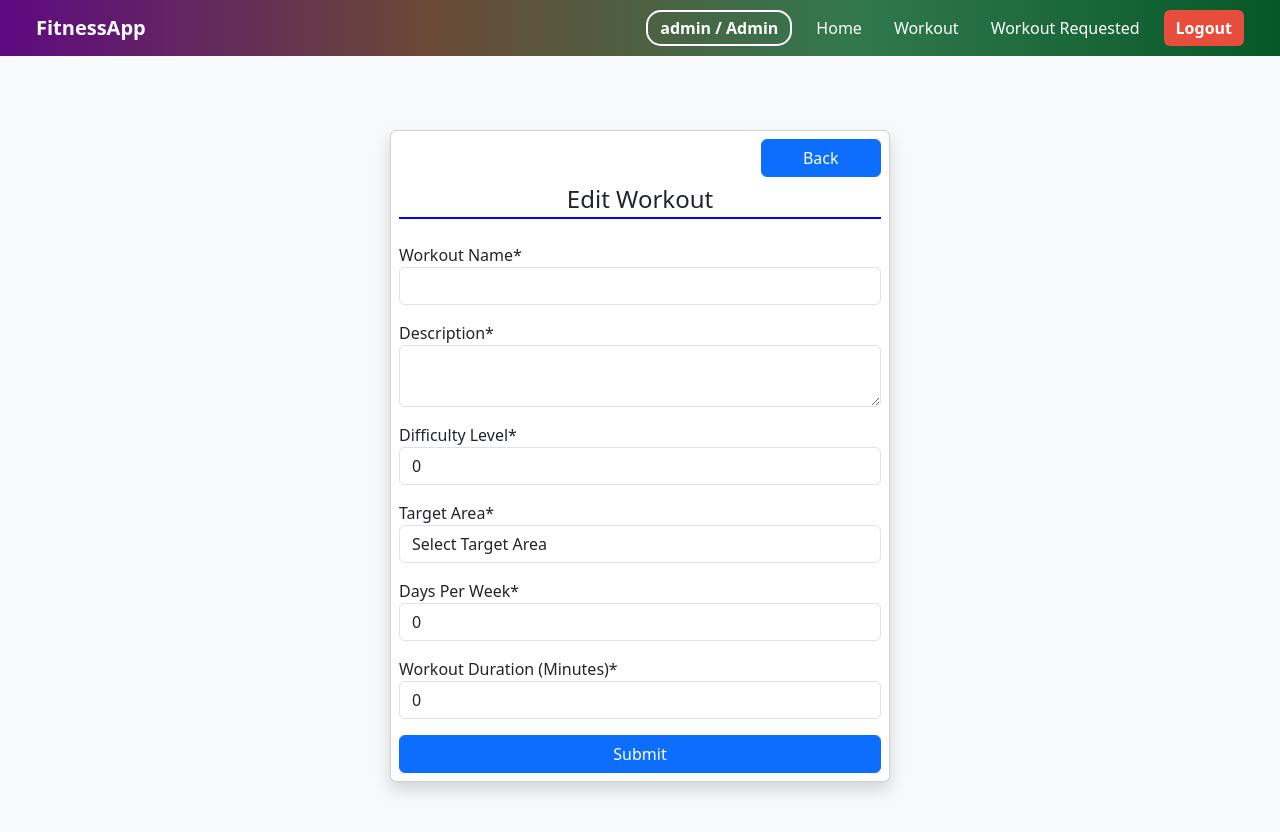
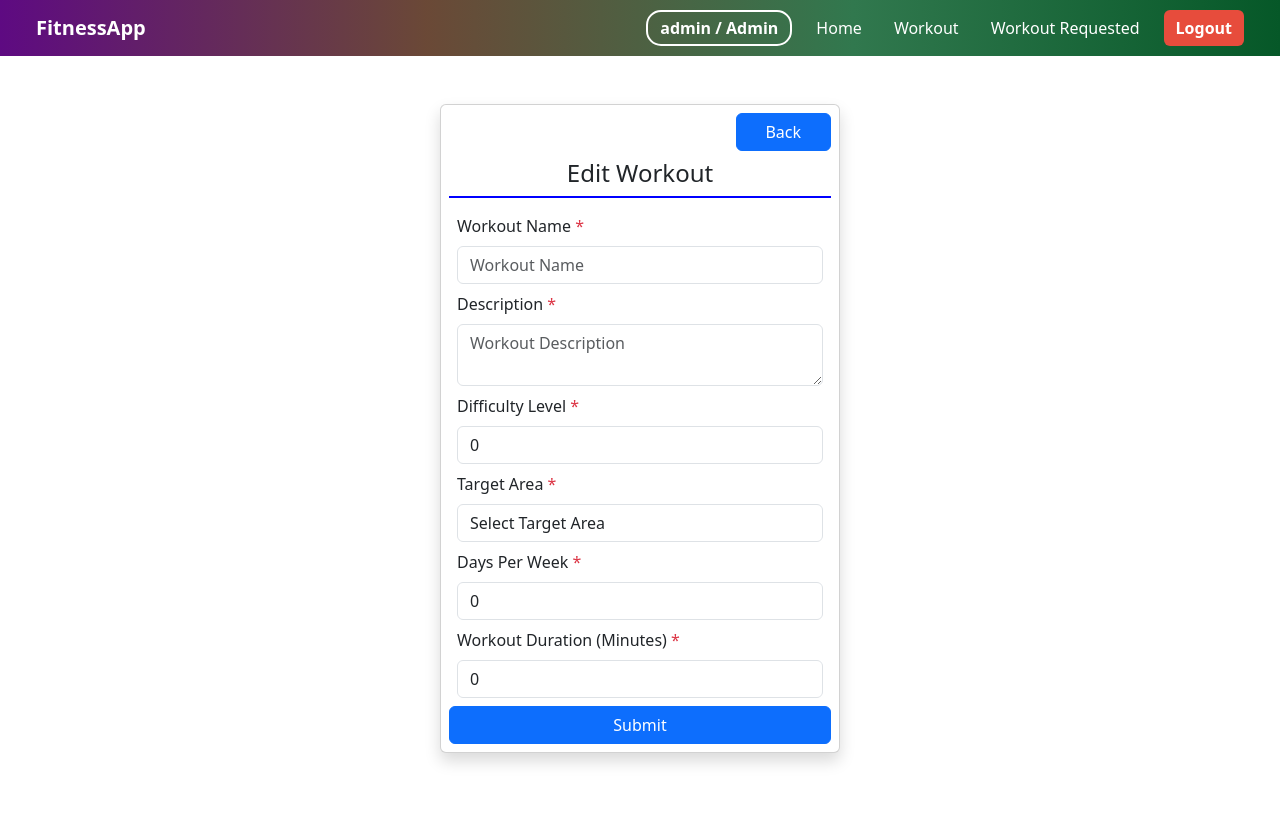
Before and after one commit to neojarvis-testing/2283f08a-b9a4-4f00-bbed-32a534bdf23a-c7769b5d-f51f-4bde-98d0-a3dbd24a42d9, an Angular app in the folder angularapp/: page /admineditworkout/1 in a window 1280 px wide. Shown: the top 832 px of the page. After the commit the page ends 801 px from the top, so only its background shows below. Built offline with nearby package versions, Linux system fonts and the light colour scheme; no server answers.

Commit message:
add edit changes

```diff
--- a/angularapp/src/app/components/adminaddworkout/adminaddworkout.component.css
+++ b/angularapp/src/app/components/adminaddworkout/adminaddworkout.component.css
@@ -3,6 +3,9 @@
   box-shadow: none;
   width:300px;
   margin:auto;
+}
+.validation-space {
+  min-height: 20px;
 }
 
 .custom-header {
--- a/angularapp/src/app/components/adminaddworkout/adminaddworkout.component.html
+++ b/angularapp/src/app/components/adminaddworkout/adminaddworkout.component.html
@@ -13,17 +13,15 @@
 </div>
 
 
-<div class="d-flex justify-content-center align-items-center vh-100 m-5">
-    <div class="card p-2 shadow" style="width: 400px;max-height: 700px;overflow-y: hidden;">
+<div class="d-flex justify-content-center align-items-center h-100 m-5">
+    <div class="card p-2 shadow" style="width: 400px;max-height: 770px;overflow-y: hidden;">
       <h4 class="text-center mb-2 pb-2" style="border-bottom: 2px solid blue;">Create New Workout</h4>
 
       <form [formGroup]="workoutForm" (ngSubmit)="onSubmit()">
         <div class="form-group m-2">
           <label>Workout Name*</label>
           <input type="text" class="form-control mt-2" formControlName="workoutName"  placeholder="Workout Name"/>
-          <div *ngIf="f.workoutName.touched && f.workoutName.errors" class="text-danger">
-            Workout Name is required
-          </div>
+            <div *ngIf="f.workoutName.touched && f.workoutName.errors" class="text-danger">Workout Name is required</div>
         </div>
 
         <div class="form-group m-2">
--- a/angularapp/src/app/components/admineditworkout/admineditworkout.component.html
+++ b/angularapp/src/app/components/admineditworkout/admineditworkout.component.html
@@ -13,41 +13,42 @@
   </div>
 </div>
 
-<div class="edit-container d-flex justify-content-center align-items-center vh-100 bg-light">
-  <div class="card p-2 shadow" style="width: 500px;">
+
+<div class="d-flex justify-content-center align-items-center h-100 m-5">
+  <div class="card p-2 shadow" style="width: 400px;max-height: 750px;overflow-y: hidden; ">
     <div class="d-flex justify-content-end mb-2">
       <button class="btn btn-primary back-btn w-25" routerLink="/adminviewworkout">Back</button>
     </div>
-    <h4 class="text-center mb-2 pb-1" style="border-bottom: 2px solid blue;" >Edit Workout</h4>
+    <h4 class="text-center mb-2 pb-2" style="border-bottom: 2px solid blue;">Edit Workout</h4>
 
     <form [formGroup]="workoutForm" (ngSubmit)="updateWorkout()">
-      <div class="form-group mt-3">
-        <label>Workout Name*</label>
-        <input type="text" class="form-control" formControlName="workoutName" />
+      <div class="form-group m-2">
+        <label>Workout Name <span class="text-danger">*</span></label>
+        <input type="text" class="form-control mt-2" formControlName="workoutName" placeholder="Workout Name" />
         <div *ngIf="f.workoutName.touched && f.workoutName.errors" class="text-danger">
           Workout Name is required
         </div>
       </div>
 
-      <div class="form-group mt-3">
-        <label>Description*</label>
-        <textarea class="form-control" formControlName="description"></textarea>
+      <div class="form-group m-2">
+        <label>Description <span class="text-danger">*</span></label>
+        <textarea class="form-control mt-2" formControlName="description" placeholder="Workout Description"></textarea>
         <div *ngIf="f.description.touched && f.description.errors" class="text-danger">
           Description is required
         </div>
       </div>
 
-      <div class="form-group mt-3">
-        <label>Difficulty Level*</label>
-        <input type="number" class="form-control" formControlName="difficultyLevel" min="1" max="10" />
+      <div class="form-group m-2">
+        <label>Difficulty Level <span class="text-danger">*</span></label>
+        <input type="number" class="form-control mt-2" formControlName="difficultyLevel" min="1" max="10" />
         <div *ngIf="f.difficultyLevel.touched  && f.difficultyLevel.errors" class="text-danger">
           Difficulty Level is required
         </div>
       </div>
 
-      <div class="form-group mt-3">
-        <label>Target Area*</label>
-        <select class="form-control" formControlName="targetArea">
+      <div class="form-group m-2">
+        <label>Target Area <span class="text-danger">*</span></label>
+        <select class="form-control mt-2" formControlName="targetArea">
           <option value="">Select Target Area</option>
           <option>Arms</option>
           <option>Legs</option>
@@ -59,18 +60,18 @@
         </div>
       </div>
 
-      <div class="form-group mt-3">
-        <label>Days Per Week*</label>
-        <input type="number" class="form-control" formControlName="daysPerWeek" min="1" max="7" />
+      <div class="form-group m-2">
+        <label>Days Per Week <span class="text-danger">*</span></label>
+        <input type="number" class="form-control mt-2" formControlName="daysPerWeek" min="1" max="7" />
         <div *ngIf="f.daysPerWeek.touched && f.daysPerWeek.errors" class="text-danger">
           <div *ngIf="f.daysPerWeek.errors['required']">Days Per Week is required</div>
           <div *ngIf="f.daysPerWeek.errors['invalidDaysPerWeek']">Days Per Week must be between 1 & 7</div>
         </div>
       </div>
 
-      <div class="form-group mt-3">
-        <label>Workout Duration (Minutes)*</label>
-        <input type="number" class="form-control" formControlName="averageWorkoutDurationInMinutes" />
+      <div class="form-group m-2">
+        <label>Workout Duration (Minutes) <span class="text-danger">*</span></label>
+        <input type="number" class="form-control mt-2" formControlName="averageWorkoutDurationInMinutes" />
         <div *ngIf="f.averageWorkoutDurationInMinutes.touched && f.averageWorkoutDurationInMinutes.errors"
           class="text-danger">
           Workout Duration is required
@@ -79,6 +80,7 @@
 
       <div *ngIf="errorMessage" class="text-danger text-center mb-2">{{ errorMessage }}</div>
 
-      <button class="btn btn-primary w-100 mt-3">Submit</button>
+      <button class="btn btn-primary w-100">Submit</button>
     </form>
   </div>
+</div>
--- a/angularapp/src/app/components/admineditworkout/admineditworkout.component.ts
+++ b/angularapp/src/app/components/admineditworkout/admineditworkout.component.ts
@@ -69,6 +69,4 @@ export class AdmineditworkoutComponent implements OnInit {
         modal.show();
     })
   }
-
-
 }
--- a/angularapp/src/app/components/requestedworkout/requestedworkout.component.html
+++ b/angularapp/src/app/components/requestedworkout/requestedworkout.component.html
@@ -53,7 +53,7 @@
           <td>{{ request.medicalHistory }}</td>
           <td>{{ request.requestStatus }}</td>
           <td class="text-center">
-            <button class="btn btn-info btn-sm mx-2" (click)="showDetails(request)">Show More</button>
+            <button class="btn btn-primary btn-sm mx-2" (click)="showDetails(request)">Show More</button>
 
             <!-- Approve button -->
             <button
```
Also changed, not shown: angularapp/src/app/components/admineditworkout/admineditworkout.component.css (indentation only).
